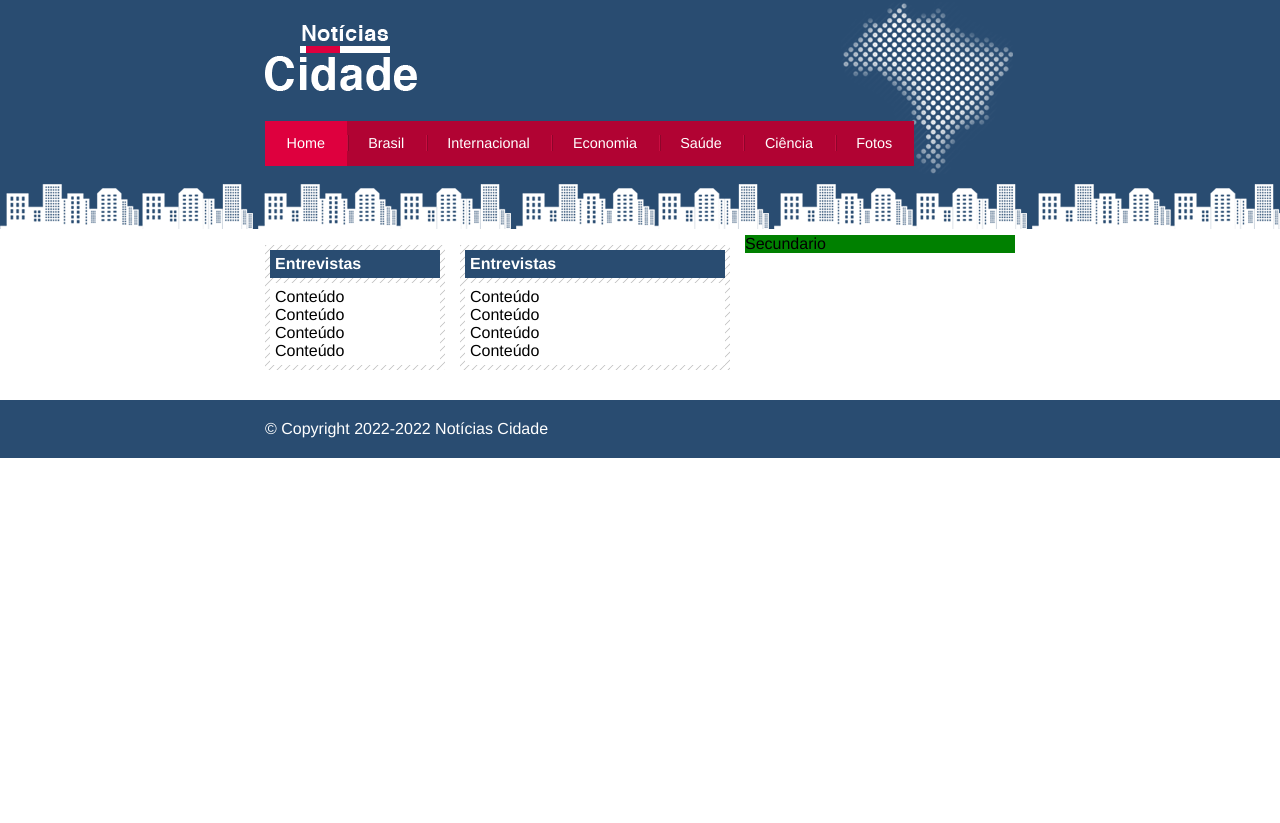
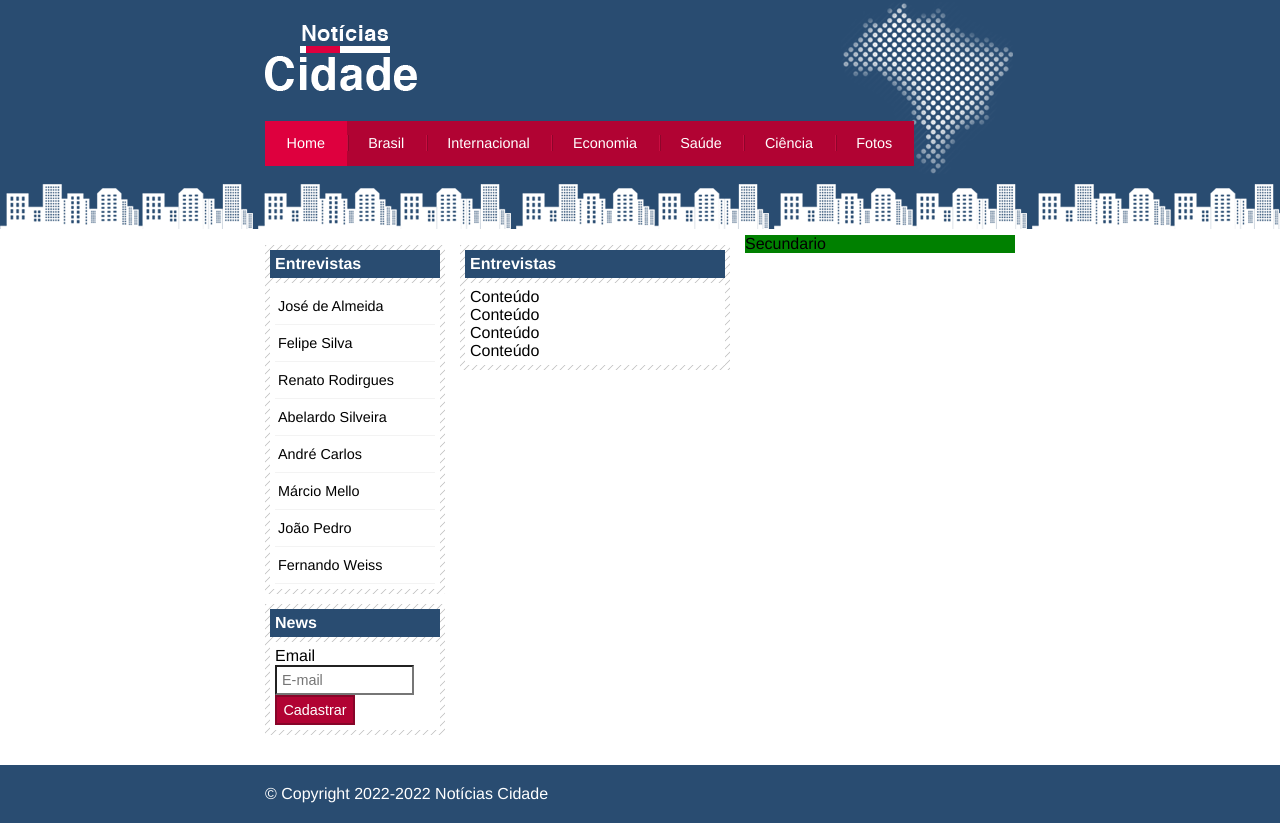
Before and after one commit to DiegoPSantana/site-noticias-cidade, a plain HTML site: page index.html in a window 1280 px wide. Before the commit the page ends 800 px from the top, so only its background shows below. Drawn offline with Linux system fonts and the light colour scheme.

Commit message:
Formatando a coluna lateral

```diff
--- a/css/style.css
+++ b/css/style.css
@@ -131,6 +131,44 @@ h2 {
   margin-top: 5px;
 }
 
+/*Formatar menus laterais
+ */
+
+#lateral ul a {
+  font-size: 0.9em;
+  padding: 3px;
+  display: block;
+  line-height: 30px;
+  color: #000;
+  text-decoration: none;
+  border-bottom: 1px solid #f3f3f3;
+}
+
+#lateral ul a:hover {
+  background: #f9f9f9 url(../img/marcador.png) no-repeat left center;
+  color: #a1a1a1;
+  padding-left: 22px;
+}
+
+label {
+  display: block;
+  cursor: pointer;
+}
+
+input {
+  font-size: 0.9em;
+  background: #fff;
+  padding: 5px;
+  width: 125px;
+}
+
+input.submit {
+  width: 80px;
+  color: #fff;
+  background-color: #b10333;
+  border: 2px solid #870529;
+}
+
 /*===============================================================================================*/
 
 /*Rodapé*/
--- a/index.html
+++ b/index.html
@@ -47,14 +47,42 @@
                     <div class="caixa">
                         <h2>Entrevistas</h2>
                         <div class="caixa-conteudo">
-                            Conteúdo<br>
-                            Conteúdo<br>
-                            Conteúdo<br>
-                            Conteúdo<br>
+                        <ul>
+                            <li> <a href="">José de Almeida</a></li>
+                            <li> <a href="">Felipe Silva</a></li>
+                            <li> <a href="">Renato Rodirgues</a></li>
+                            <li> <a href="">Abelardo Silveira</a></li>
+                            <li> <a href="">André Carlos</a></li>
+                            <li> <a href="">Márcio Mello</a></li>
+                            <li> <a href="">João Pedro</a></li>
+                            <li> <a href="">Fernando Weiss</a></li>
+                        </ul>
                         </div>
                     </div>
+                <!--Inicio Caixa Email -->
+                <div class="caixa">
+                    <h2>News</h2>
+                    <div class="caixa-conteudo">
+                        <form>
+                            <div>
+                                <label for="email":width>Email</label>
+                                <input type="text" name="email" id="email" placeholder="E-mail">
+                            </div>
+
+                            <div>
+                                <input class="submit" type="submit" value="Cadastrar">
+                            </div>
+
+                        </form>
+
+                    </div>
+                </div>
+
+                <!--Fim Caixa Email -->
                 </div>
                 <!-- Fim lateral -->
+
+
 
             </div><!-- Fim /conteudo -->
         </div>
```
Also changed, not shown: img/formatar-coluna-lateral.png (added), 1 other file.
